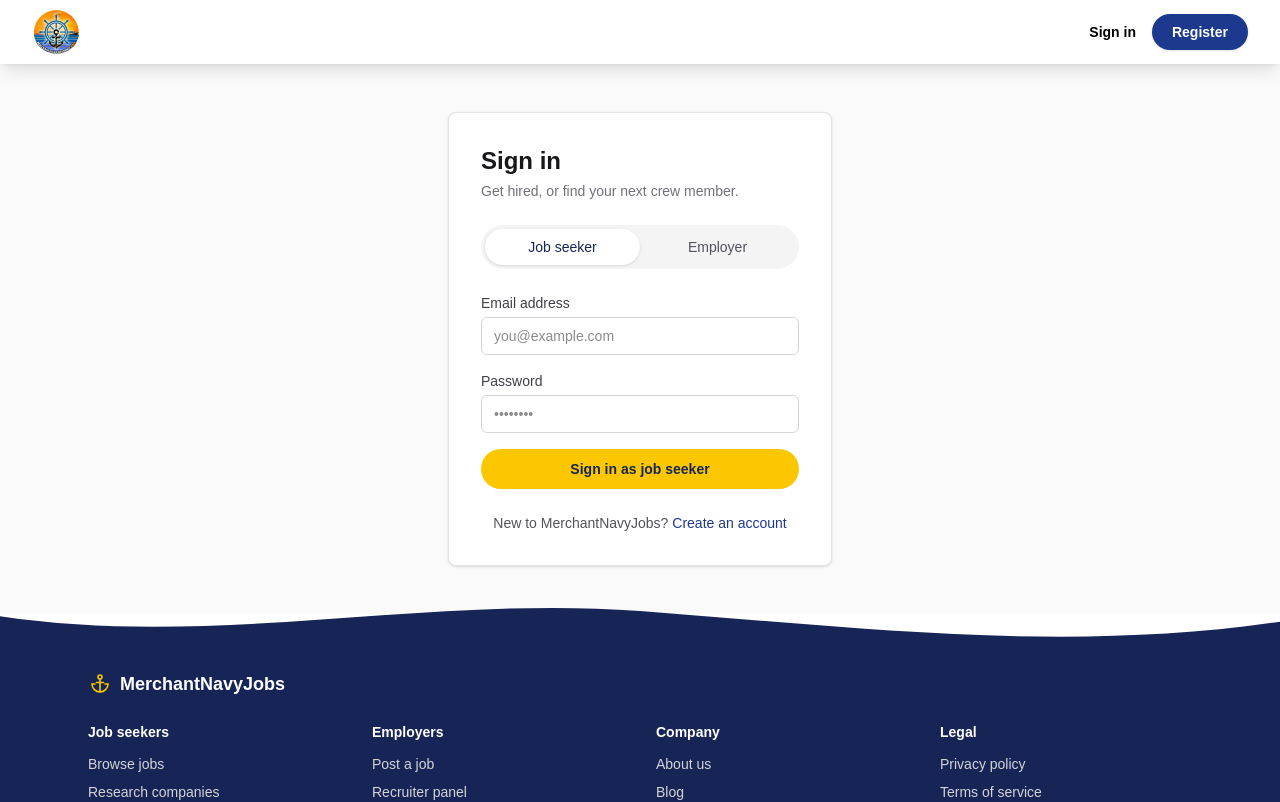
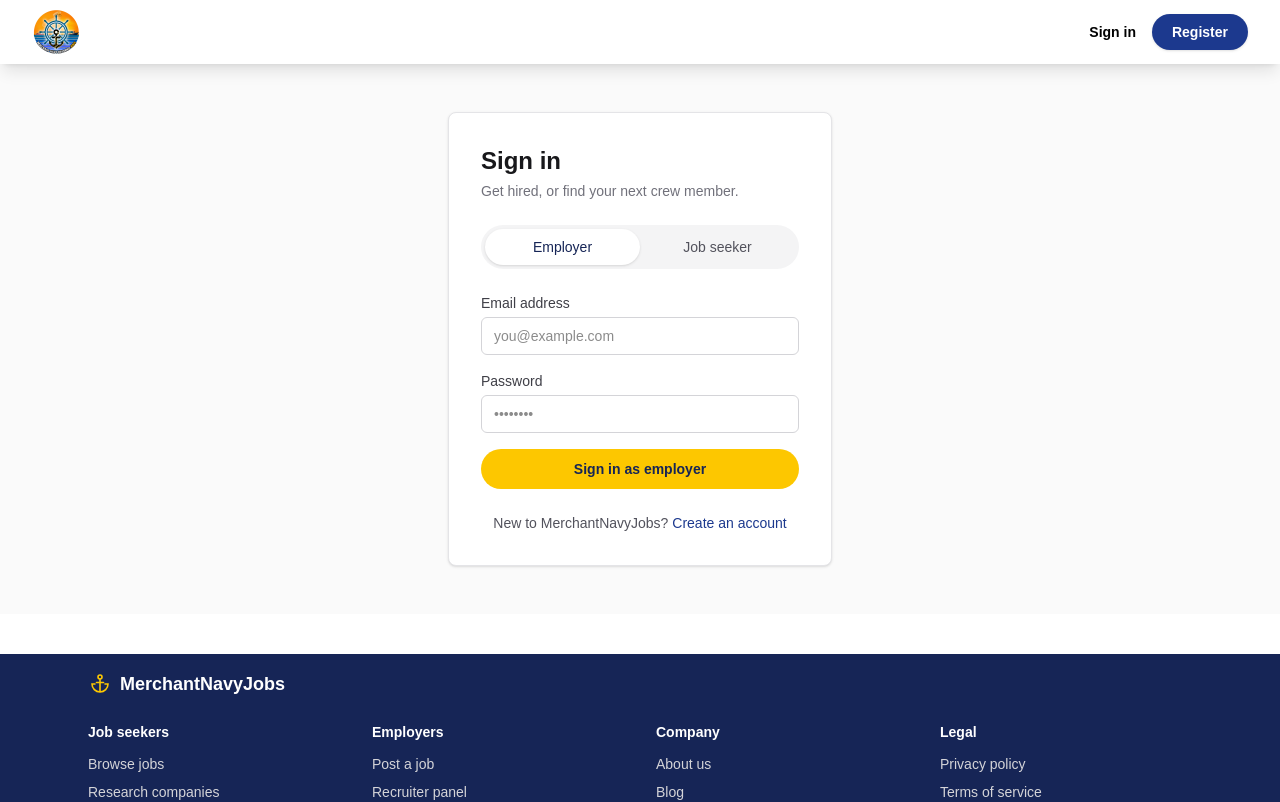
Before and after one commit to sakshambansal7/hr-panel, a Next.js app: page /login in a window 1280 px wide. Shown: the top 802 px of the page. Built offline with nearby package versions, Linux system fonts and the light colour scheme.

Commit message:
Changes in login page

```diff
--- a/app/components/Footer.tsx
+++ b/app/components/Footer.tsx
@@ -1,10 +1,9 @@
 import Link from "next/link";
-import { AnchorIcon, WaveDivider } from "./icons";
+import { AnchorIcon,  } from "./icons";
 
 export default function Footer() {
   return (
     <footer className="relative bg-blue-950 mt-10 text-zinc-300">
-      <WaveDivider className="absolute -top-14.75 left-0 h-15 w-full text-blue-950" />
 
       <div className="mx-auto max-w-6xl px-4 pt-4 sm:px-6">
         <div className="flex items-center gap-2 pb-6">
--- a/app/components/RoleTabs.tsx
+++ b/app/components/RoleTabs.tsx
@@ -11,17 +11,7 @@
 }) {
   return (
     <div className="mb-6 grid grid-cols-2 rounded-full bg-zinc-100 p-1 text-sm font-medium">
-      <button
-        type="button"
-        onClick={() => onChange("seeker")}
-        className={`rounded-full py-2 transition-colors ${
-          role === "seeker"
-            ? "bg-white text-blue-950 shadow"
-            : "text-zinc-600 hover:text-zinc-900"
-        }`}
-      >
-        Job seeker
-      </button>
+
       <button
         type="button"
         onClick={() => onChange("employer")}
@@ -33,6 +23,17 @@
       >
         Employer
       </button>
+       <button
+        type="button"
+        onClick={() => onChange("seeker")}
+        className={`rounded-full py-2 transition-colors ${
+          role === "seeker"
+            ? "bg-white text-blue-950 shadow"
+            : "text-zinc-600 hover:text-zinc-900"
+        }`}
+      >
+        Job seeker
+      </button>
     </div>
   );
 }
--- a/app/components/icons.tsx
+++ b/app/components/icons.tsx
@@ -168,19 +168,3 @@
     </svg>
   );
 }
-
-export function WaveDivider({ className }: { className?: string }) {
-  return (
-    <svg
-      viewBox="0 0 1440 90"
-      preserveAspectRatio="none"
-      className={className}
-      aria-hidden="true"
-    >
-      <path
-        d="M0,32 C240,80 480,0 720,24 C960,48 1200,88 1440,40 L1440,90 L0,90 Z"
-        fill="currentColor"
-      />
-    </svg>
-  );
-}
--- a/app/login/LoginForm.tsx
+++ b/app/login/LoginForm.tsx
@@ -2,14 +2,14 @@
 
 import Link from "next/link";
 import { useRouter, useSearchParams } from "next/navigation";
-import { useState } from "react";
+import { useState, useEffect } from "react";
 import { useAuth } from "../context/auth-context";
 import RoleTabs from "../components/RoleTabs";
 import type { Role } from "../context/auth-context";
 
 export default function LoginForm() {
   const searchParams = useSearchParams();
-  const initialRole = searchParams.get("role") === "employer" ? "employer" : "seeker";
+  const initialRole = searchParams.get("role") === "employer" ? "seeker" : "employer";
 
   const { login } = useAuth();
   const router = useRouter();
@@ -19,9 +19,17 @@
   const [password, setPassword] = useState("");
   const [error, setError] = useState("");
 
+  // Intercept role changes: if the user selects "seeker" (job seeker), send them to the tunnel URL
+  useEffect(() => {
+    if (role === "seeker") {
+      window.location.href = "https://nznf4dcd-3000.inc1.devtunnels.ms/login";
+    }
+  }, [role]);
+
   function handleSubmit(e: React.FormEvent) {
     e.preventDefault();
     setError("");
+
     const result = login(email, password, role);
     if (!result.ok) {
       setError(result.error);
@@ -39,6 +47,7 @@
           Get hired, or find your next crew member.
         </p>
 
+        {/* Changes role state; triggering the seeker check above */}
         <RoleTabs role={role} onChange={setRole} />
 
         <form onSubmit={handleSubmit} className="space-y-4">
@@ -81,12 +90,21 @@
 
         <p className="mt-6 text-center text-sm text-zinc-600">
           New to MerchantNavyJobs?{" "}
-          <Link
-            href={`/signup${role === "employer" ? "?role=employer" : ""}`}
-            className="font-medium text-blue-900 hover:underline"
-          >
-            Create an account
-          </Link>
+          {role === "seeker" ? (
+            <a
+              href="https://nznf4dcd-3000.inc1.devtunnels.ms/signup"
+              className="font-medium text-blue-900 hover:underline"
+            >
+              Create an account
+            </a>
+          ) : (
+            <Link
+              href="/signup?role=employer"
+              className="font-medium text-blue-900 hover:underline"
+            >
+              Create an account
+            </Link>
+          )}
         </p>
       </div>
     </div>
--- a/app/signup/SignupForm.tsx
+++ b/app/signup/SignupForm.tsx
@@ -2,7 +2,7 @@
 
 import Link from "next/link";
 import { useRouter, useSearchParams } from "next/navigation";
-import { useState } from "react";
+import { useState, useEffect } from "react";
 import { useAuth } from "../context/auth-context";
 import RoleTabs from "../components/RoleTabs";
 import type { Role } from "../context/auth-context";
@@ -15,11 +15,19 @@
   const router = useRouter();
 
   const [role, setRole] = useState<Role>(initialRole);
-  const [name, setName] = useState("");
+  const [name, setName] = useState(""); // Used for Full Name (Seeker) or Contact Person Name (Employer)
+  const [companyName, setCompanyName] = useState(""); // Explicitly for Recruiter/Employer
   const [email, setEmail] = useState("");
   const [password, setPassword] = useState("");
   const [confirmPassword, setConfirmPassword] = useState("");
   const [error, setError] = useState("");
+
+  // Auto-redirect job seekers away from the recruiter app to your live seafarer frontend app link
+  useEffect(() => {
+    if (role === "seeker") {
+      window.location.href = "https://nznf4dcd-3000.inc1.devtunnels.ms/signup";
+    }
+  }, [role]);
 
   function handleSubmit(e: React.FormEvent) {
     e.preventDefault();
@@ -34,11 +42,23 @@
       return;
     }
 
+    // Pass contact name down. If employer, you can store your custom companyName field via metadata payload configurations
     const result = signup(name, email, password, role);
     if (!result.ok) {
       setError(result.error);
       return;
     }
+
+    // Optional structure sync placeholder: If backend save handles object modifications, save local storage profiles here
+    if (role === "employer") {
+      const employerPayload = {
+        companyName: companyName.trim(),
+        contactName: name.trim(),
+        email: email.trim()
+      };
+      localStorage.setItem(`employer_meta_${email}`, JSON.stringify(employerPayload));
+    }
+
     router.push(role === "employer" ? "/employer/dashboard" : "/dashboard");
   }
 
@@ -55,19 +75,53 @@
         <RoleTabs role={role} onChange={setRole} />
 
         <form onSubmit={handleSubmit} className="space-y-4">
+          {/* 1. Conditional Fields depending on selected active Tab */}
+          {role === "employer" ? (
+            <>
               <div>
                 <label className="mb-1 block text-sm font-medium text-zinc-700">
-              {role === "employer" ? "Company / contact name" : "Full name"}
+                  Company Name *
+                </label>
+                <input
+                  type="text"
+                  required
+                  value={companyName}
+                  onChange={(e) => setCompanyName(e.target.value)}
+                  className="w-full rounded-md  text-gray-800 border border-zinc-300 px-3 py-2 text-sm focus:border-blue-950 focus:outline-none focus:ring-1 focus:ring-blue-950"
+                  placeholder="Company Name"
+                />
+              </div>
+              <div>
+                <label className="mb-1 block text-sm font-medium text-zinc-700">
+                  User Name / Contact Person *
                 </label>
                 <input
                   type="text"
                   required
                   value={name}
                   onChange={(e) => setName(e.target.value)}
-              className="w-full rounded-md border border-zinc-300 px-3 py-2 text-sm focus:border-blue-950 focus:outline-none focus:ring-1 focus:ring-blue-950"
-              placeholder={role === "employer" ? "Acme Shipping Co." : "Jane Seafarer"}
+                  className="w-full rounded-md border text-gray-800 border-zinc-300 px-3 py-2 text-sm focus:border-blue-950 focus:outline-none focus:ring-1 focus:ring-blue-950"
+                  placeholder=" Company Admin"
                 />
               </div>
+            </>
+          ) : (
+            <div>
+              <label className="mb-1 block text-sm font-medium text-zinc-700">
+                Full name *
+              </label>
+              <input
+                type="text"
+                required
+                value={name}
+                onChange={(e) => setName(e.target.value)}
+                className="w-full rounded-md border text-gray-800 border-zinc-300 px-3 py-2 text-sm focus:border-blue-950 focus:outline-none focus:ring-1 focus:ring-blue-950"
+                placeholder="Jane Seafarer"
+              />
+            </div>
+          )}
+
+          {/* 2. Common Fields */}
           <div>
             <label className="mb-1 block text-sm font-medium text-zinc-700">
               Email address
@@ -77,8 +131,8 @@
               required
               value={email}
               onChange={(e) => setEmail(e.target.value)}
-              className="w-full rounded-md border border-zinc-300 px-3 py-2 text-sm focus:border-blue-950 focus:outline-none focus:ring-1 focus:ring-blue-950"
-              placeholder="you@example.com"
+              className="w-full rounded-md border border-zinc-300 text-gray-800 px-3 py-2 text-sm focus:border-blue-950 focus:outline-none focus:ring-1 focus:ring-blue-950"
+              placeholder="recruiter@company.com"
             />
           </div>
           <div>
@@ -90,7 +144,7 @@
               required
               value={password}
               onChange={(e) => setPassword(e.target.value)}
-              className="w-full rounded-md border border-zinc-300 px-3 py-2 text-sm focus:border-blue-950 focus:outline-none focus:ring-1 focus:ring-blue-950"
+              className="w-full rounded-md border border-zinc-300 px-3  text-gray-800 py-2 text-sm focus:border-blue-950 focus:outline-none focus:ring-1 focus:ring-blue-950"
               placeholder="At least 6 characters"
             />
           </div>
@@ -103,7 +157,7 @@
               required
               value={confirmPassword}
               onChange={(e) => setConfirmPassword(e.target.value)}
-              className="w-full rounded-md border border-zinc-300 px-3 py-2 text-sm focus:border-blue-950 focus:outline-none focus:ring-1 focus:ring-blue-950"
+              className="w-full rounded-md border border-zinc-300   text-gray-800 px-3 py-2 text-sm focus:border-blue-950 focus:outline-none focus:ring-1 focus:ring-blue-950"
               placeholder="••••••••"
             />
           </div>
@@ -121,7 +175,7 @@
         <p className="mt-6 text-center text-sm text-zinc-600">
           Already have an account?{" "}
           <Link
-            href={`/login${role === "employer" ? "?role=employer" : ""}`}
+            href={role === "seeker" ? "https://nznf4dcd-3000.inc1.devtunnels.ms/login" : "/login?role=employer"}
             className="font-medium text-blue-900 hover:underline"
           >
             Sign in
```
Lines whose indentation alone changed are shown as unchanged.
